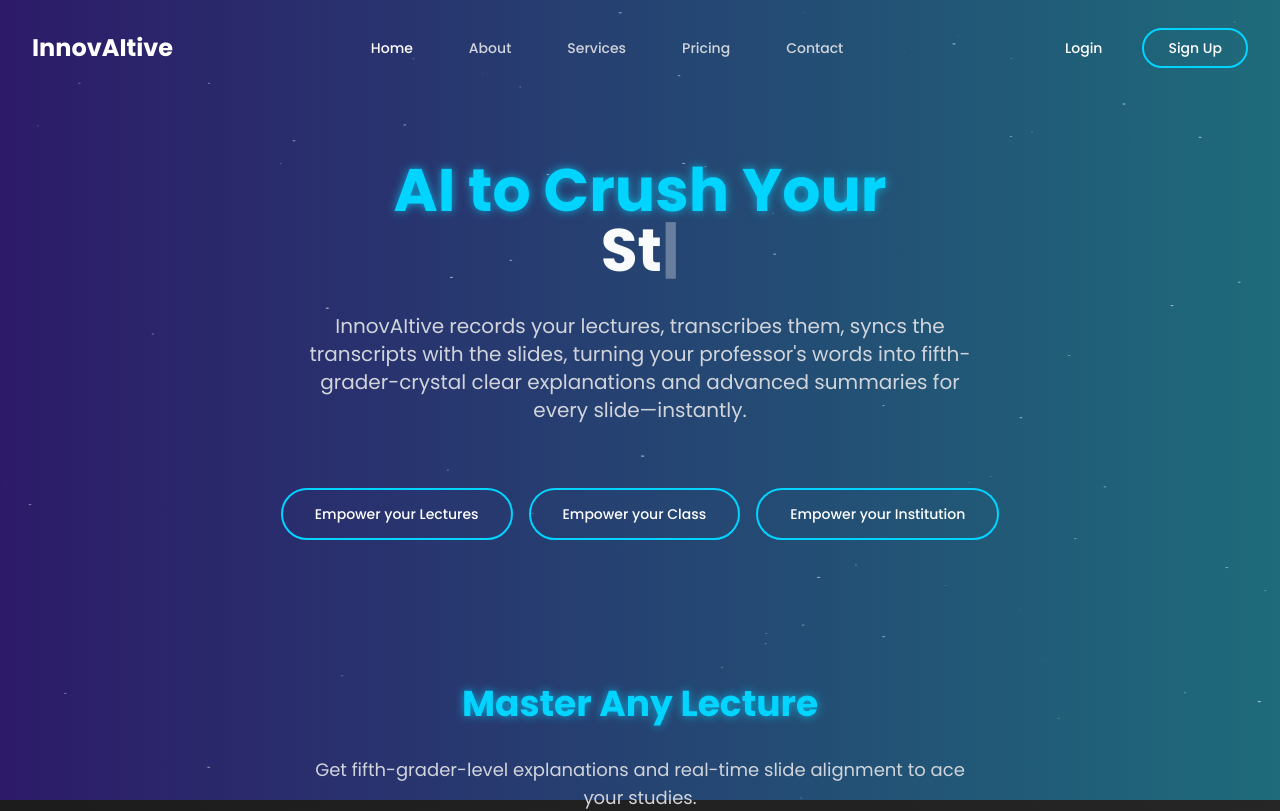
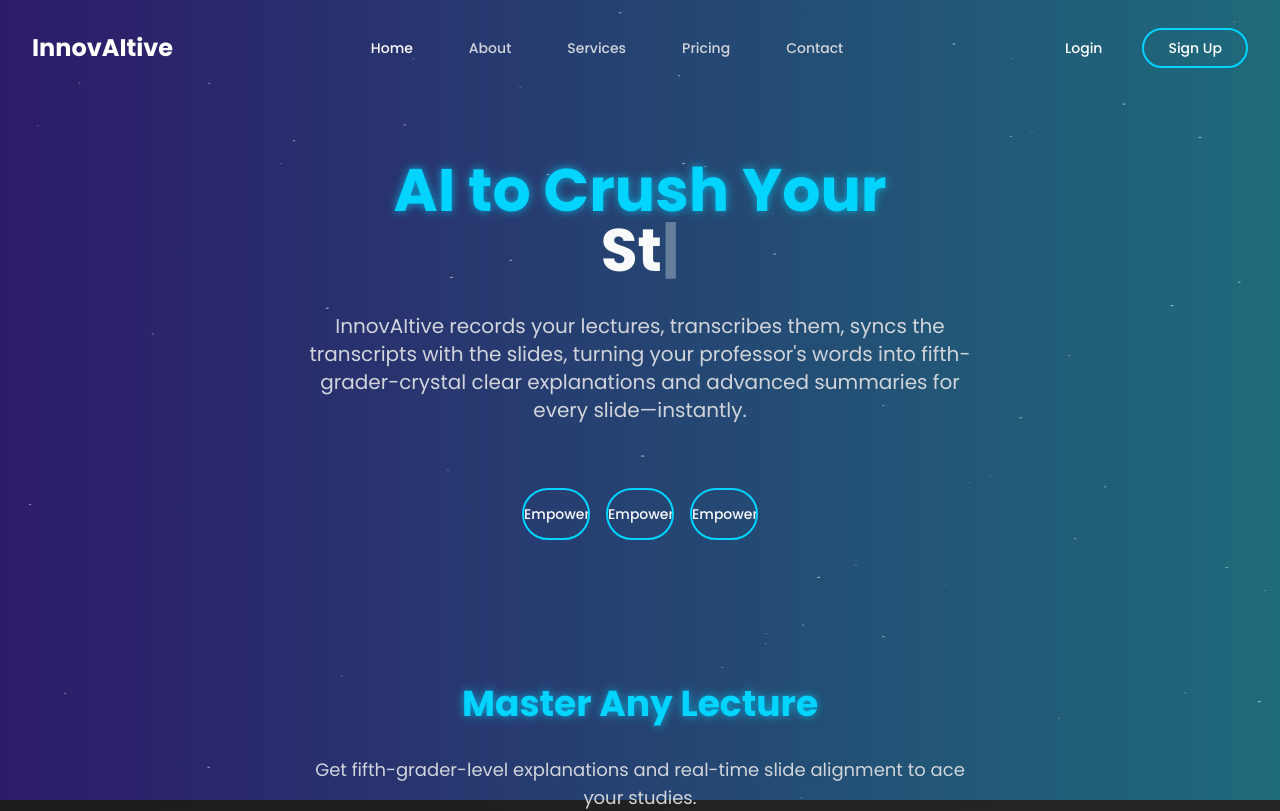
Before and after one commit to srp8/innov-ai-tive, a React (Vite) app: page / in a window 1280 px wide. Shown: the top 811 px of the page. Built offline with nearby package versions, Linux system fonts and the light colour scheme.

Commit message:
Refactor hero section button hover animations
Remove existing hover animations on hero section buttons and implement a new animation where the button text fades out and the hover text fades in on hover. Apply this to all three buttons.

```diff
--- a/src/components/Hero.tsx
+++ b/src/components/Hero.tsx
@@ -1,11 +1,10 @@
 
 import { Button } from '@/components/ui/button';
-import { useEffect, useState, useRef } from 'react';
+import { useEffect, useState } from 'react';
 import { Link } from 'react-router-dom';
 
 export default function Hero() {
   const [isLoaded, setIsLoaded] = useState(false);
-  const [activeTooltip, setActiveTooltip] = useState<string | null>(null);
   const [typewriterIndex, setTypewriterIndex] = useState(0);
   const [displayText, setDisplayText] = useState("");
   const [isTyping, setIsTyping] = useState(true);
@@ -69,57 +68,33 @@ export default function Hero() {
               InnovAItive records your lectures, transcribes them, syncs the transcripts with the slides, turning your professor's words into fifth-grader-crystal clear explanations and advanced summaries for every slide—instantly.
             </p>
             <div className="flex flex-col sm:flex-row justify-center gap-4 pt-8">
-              <div className="relative">
               <Button
                 size="lg"
-                  className="bg-transparent border-2 border-neon-blue text-white hover:text-neon-blue glow-on-hover rounded-full px-8 py-6"
+                className="bg-transparent border-2 border-neon-blue text-white hover:text-neon-blue glow-on-hover rounded-full px-8 py-6 text-fade-button"
                 onClick={() => console.log('Student signup')}
-                  onMouseEnter={() => setActiveTooltip('lectures')}
-                  onMouseLeave={() => setActiveTooltip(null)}
               >
-                  Empower your Lectures
+                <span className="default-text">Empower your Lectures</span>
+                <span className="hover-text">For Students</span>
               </Button>
-                {activeTooltip === 'lectures' && (
-                  <div className="absolute -top-12 left-1/2 transform -translate-x-1/2 bg-charcoal-dark p-2 rounded text-white text-sm neon-border whitespace-nowrap">
-                    For Students
-                  </div>
-                )}
-              </div>
 
-              <div className="relative">
               <Button
                 size="lg"
-                  className="bg-transparent border-2 border-neon-blue text-white hover:text-neon-blue glow-on-hover rounded-full px-8 py-6"
+                className="bg-transparent border-2 border-neon-blue text-white hover:text-neon-blue glow-on-hover rounded-full px-8 py-6 text-fade-button"
                 onClick={() => console.log('Professor signup')}
-                  onMouseEnter={() => setActiveTooltip('class')}
-                  onMouseLeave={() => setActiveTooltip(null)}
               >
-                  Empower your Class
+                <span className="default-text">Empower your Class</span>
+                <span className="hover-text">For Professors</span>
               </Button>
-                {activeTooltip === 'class' && (
-                  <div className="absolute -top-12 left-1/2 transform -translate-x-1/2 bg-charcoal-dark p-2 rounded text-white text-sm neon-border whitespace-nowrap">
-                    For Professors
-                  </div>
-                )}
-              </div>
 
-              <div className="relative">
               <Link to="/about">
                 <Button
                   size="lg"
-                    className="bg-transparent border-2 border-neon-blue text-white hover:text-neon-blue glow-on-hover rounded-full px-8 py-6"
-                    onMouseEnter={() => setActiveTooltip('institution')}
-                    onMouseLeave={() => setActiveTooltip(null)}
+                  className="bg-transparent border-2 border-neon-blue text-white hover:text-neon-blue glow-on-hover rounded-full px-8 py-6 text-fade-button"
                 >
-                    Empower your Institution
+                  <span className="default-text">Empower your Institution</span>
+                  <span className="hover-text">For Universities</span>
                 </Button>
               </Link>
-                {activeTooltip === 'institution' && (
-                  <div className="absolute -top-12 left-1/2 transform -translate-x-1/2 bg-charcoal-dark p-2 rounded text-white text-sm neon-border whitespace-nowrap">
-                    For Universities
-                  </div>
-                )}
-              </div>
             </div>
           </div>
         </div>
--- a/src/index.css
+++ b/src/index.css
@@ -98,6 +98,39 @@
   @apply bg-charcoal/80 backdrop-blur-md border border-charcoal-light/20;
 }
 
+/* Text fade button styles */
+.text-fade-button {
+  position: relative;
+  overflow: hidden;
+}
+
+.text-fade-button .default-text,
+.text-fade-button .hover-text {
+  display: block;
+  transition: opacity 0.3s ease, transform 0.3s ease;
+  white-space: nowrap;
+  position: absolute;
+  left: 50%;
+  transform: translateX(-50%);
+  width: 100%;
+}
+
+.text-fade-button .default-text {
+  opacity: 1;
+}
+
+.text-fade-button .hover-text {
+  opacity: 0;
+}
+
+.text-fade-button:hover .default-text {
+  opacity: 0;
+}
+
+.text-fade-button:hover .hover-text {
+  opacity: 1;
+}
+
 /* Typewriter effect */
 .typewriter-container {
   display: inline-block;
```
Lines whose indentation alone changed are shown as unchanged.
